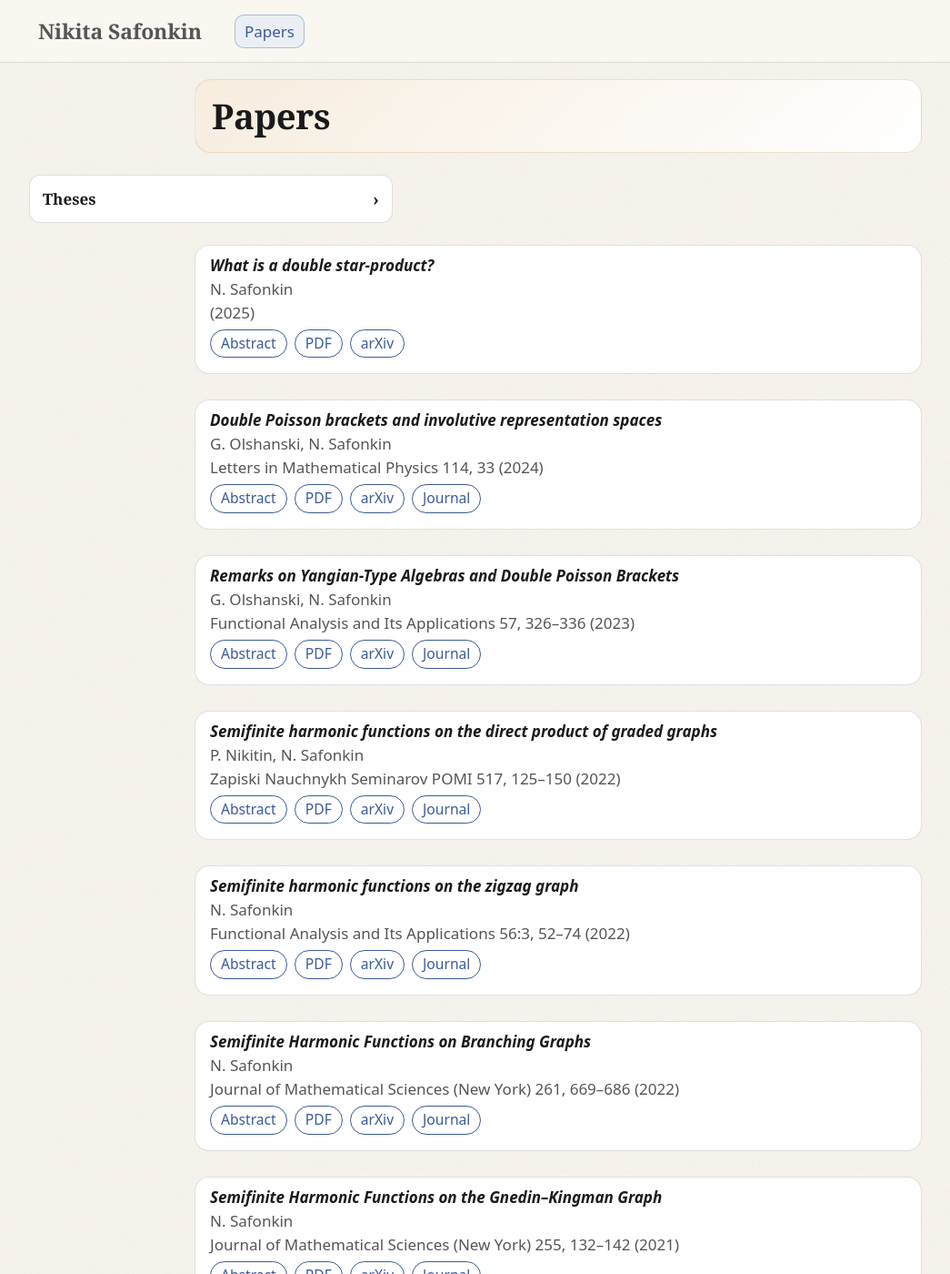
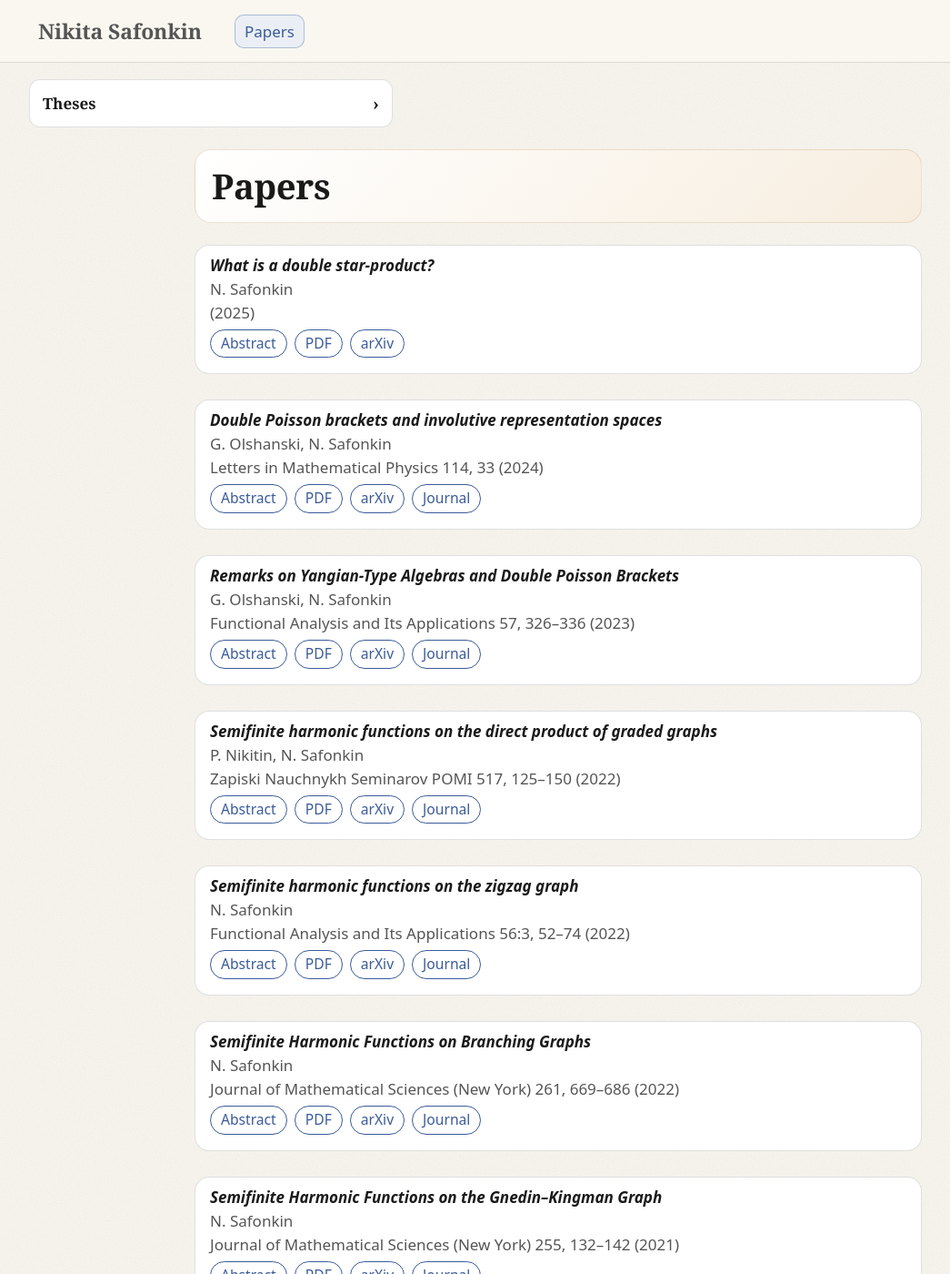
Before and after one commit to n-safonkin/n-safonkin.github.io, a Jekyll site: the page built from papers.html, in a window 1280 px wide and 1400 px high. Shown: the whole window at 91% size, without its empty margins (26-1071 px from the left). Built offline with Jekyll 4.4.1, drawn with Linux system fonts in a browser that asks for light colours.

Commit message:
Align Theses top with hero top; reverse hero gradient for heading contrast
- papers.html: wrap hero + papers-area in a new .papers-page container,
  and move .theses-side out of .papers-area into .papers-page. With the
  theses sidebar now a sibling of the hero (not buried below it), its
  top: 0 anchors to the same y as the hero's top border.
- papers.css: .papers-page gets position: relative (was on .papers-area);
  .papers-area drops position: relative since it no longer hosts the
  absolute theses sidebar.
- style.css: reverse hero gradient direction — white at top-left (where
  the heading sits) instead of warm sand, warm sand fades in at
  bottom-right. The heading "Nikita Safonkin" / "Papers" now reads on
  pure white for clean contrast on the cream theme.

Verified locally via jekyll serve.

Co-Authored-By: Claude Opus 4.7 (1M context) <noreply@anthropic.com>

```diff
--- a/assets/papers.css
+++ b/assets/papers.css
@@ -17,8 +17,14 @@
   margin: 0;
 }
 
+/* Outer container holds the theses sidebar, the hero, and the paper list,
+   so the theses sidebar (position: absolute) can anchor its top to the
+   hero's top instead of the paper list's top. */
+.papers-page{
+  position: relative;
+}
+
 .papers-area{
-  position: relative;
   margin-top: 24px;
 }
 
--- a/assets/style.css
+++ b/assets/style.css
@@ -99,16 +99,18 @@ main.wrap{
 }
 
 /* === Shared blocks === */
-/* Hero gradient — Cream-theme warm version. Periwinkle preset uses the
-   original cool blue-purple gradient (saved in memory). */
+/* Hero gradient — Cream-theme warm version. White at top-left so the
+   heading (which sits in the top-left of the panel) reads on white,
+   warm sand fades in at bottom-right for visual interest. Periwinkle
+   preset uses the original cool blue-purple gradient (saved in memory). */
 .hero{
   padding: 18px;
   border-radius: 18px;
   border: 1px solid rgba(176, 132, 60, 0.22);
   background: linear-gradient(
     135deg,
-    #f7eddf,
-    white
+    white,
+    #f7eddf
   );
 }
 
--- a/papers.html
+++ b/papers.html
@@ -10,11 +10,7 @@ extra_js:
   - /assets/papers.js
 ---
 
-<section class="hero">
-  <h1>Papers</h1>
-</section>
-
-<div class="papers-area">
+<div class="papers-page">
 
   <aside class="theses-side">
     <button class="theses-toggle" type="button" data-toggle="theses-content" aria-expanded="false" aria-controls="theses-content">Theses</button>
@@ -31,6 +27,12 @@ extra_js:
       </ul>
     </div>
   </aside>
+
+  <section class="hero">
+    <h1>Papers</h1>
+  </section>
+
+  <div class="papers-area">
 
   <ol class="papers" reversed>
   {% for paper in site.data.papers %}
@@ -54,4 +56,5 @@ extra_js:
   {% endfor %}
   </ol>
 
+  </div>
 </div>
```
